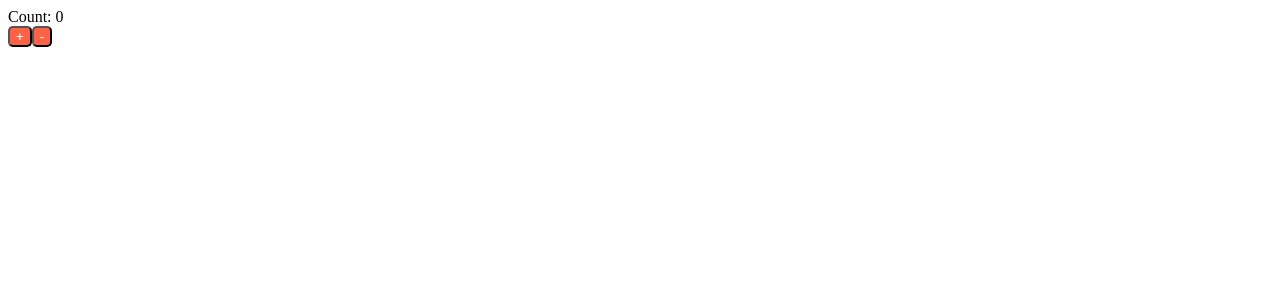
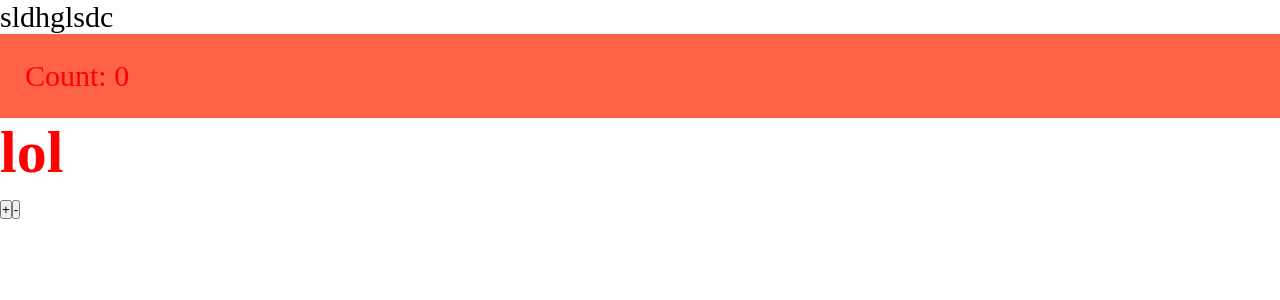
Before and after one commit to chaikovskyit/production-project, a React app: page / in a window 1280 px wide. Shown: the top 300 px of the page. Built offline with nearby package versions, Linux system fonts and the light colour scheme; the HTML template or start-up script is replaced by a standard one.

Commit message:
set up scss

```diff
--- a/package.json
+++ b/package.json
@@ -19,6 +19,7 @@
 		"@types/webpack-dev-server": "^4.7.2",
 		"css-loader": "^6.8.1",
 		"html-webpack-plugin": "^5.5.0",
+		"mini-css-extract-plugin": "^2.7.6",
 		"sass": "^1.66.1",
 		"sass-loader": "^13.3.2",
 		"style-loader": "^3.3.3",
--- /dev/null
+++ b/src/App.tsx
@@ -0,0 +1,14 @@
+import React from 'react';
+import Counter from './components/Counter';
+import './index.scss';
+
+const App = () => {
+	return (
+		<div className='app'>
+			sldhglsdc
+			<Counter />
+		</div>
+	);
+};
+
+export default App;
--- /dev/null
+++ b/src/components/Counter.module.scss
@@ -0,0 +1,9 @@
+.btn {
+	background-color: tomato;
+	color: red;
+	padding: 25px;
+}
+
+.lol {
+	color: red;
+}
--- a/src/components/Counter.scss
+++ /dev/null
@@ -1,5 +0,0 @@
-button {
-	background-color: tomato;
-	border-radius: 5px;
-	color: white;
-}
--- a/src/components/Counter.tsx
+++ b/src/components/Counter.tsx
@@ -1,5 +1,5 @@
 import { useState } from 'react';
-import './Counter.scss';
+import styles from './Counter.module.scss';
 
 export const Counter = () => {
 	const [count, setCount] = useState(0);
@@ -14,7 +14,8 @@ export const Counter = () => {
 
 	return (
 		<>
-			<div>Count: {count}</div>
+			<div className={styles.btn}>Count: {count}</div>
+			<h1 className={styles.lol}>lol</h1>
 			<button onClick={increment}>+</button>
 			<button onClick={decrement}>-</button>
 		</>
--- /dev/null
+++ b/src/index.scss
@@ -0,0 +1,9 @@
+* {
+	margin: 0;
+	padding: 0;
+	box-sizing: border-box;
+}
+
+.app {
+	font-size: 30px;
+}
--- a/src/index.tsx
+++ b/src/index.tsx
@@ -1,9 +1,5 @@
 import { render } from 'react-dom';
-import Counter from './components/Counter';
+import App from './App';
+import './index.scss';
 
-render(
-	<div>
-		<Counter />
-	</div>,
-	document.getElementById('root'),
-);
+render(<App />, document.getElementById('root'));
```
Also changed, not shown: src/global.d.ts (added, +7 -0 lines), 4 other files (tests, documents, lock files or other folders). Lines whose indentation alone changed are shown as unchanged.
